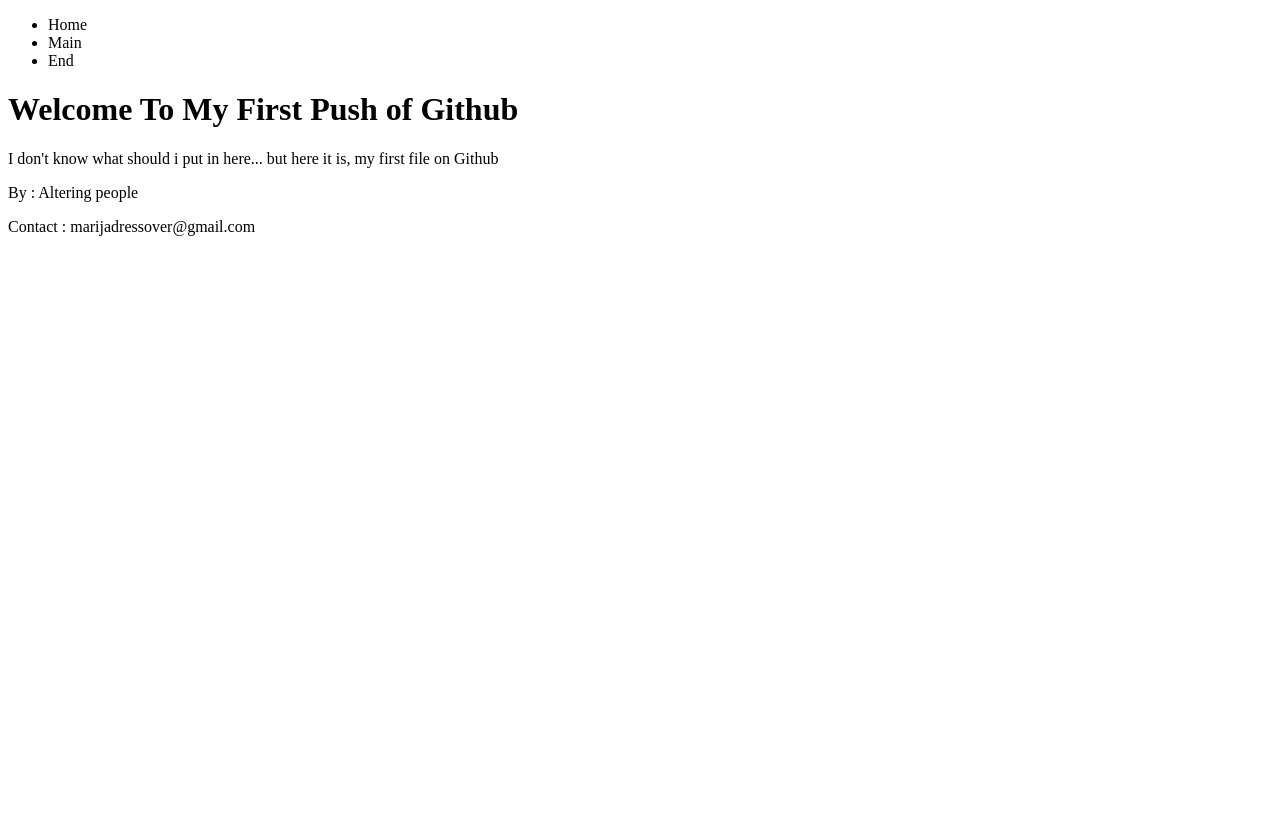
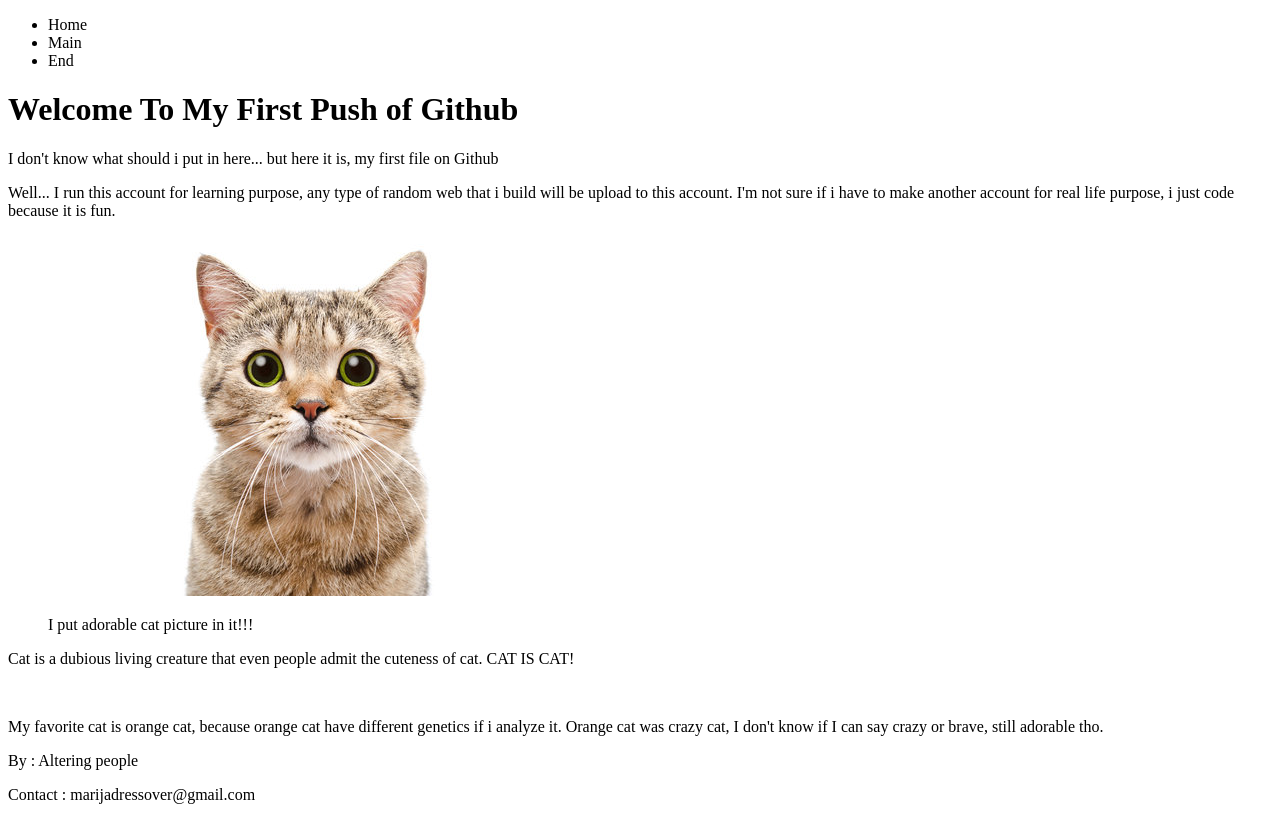
Before and after one commit to eqqiqiqi/My-First-Web-Basic-Publish, a plain HTML site: page index.html in a window 1280 px wide. Drawn offline with Linux system fonts and the light colour scheme.

Commit message:
Push img

```diff
--- a/index.html
+++ b/index.html
@@ -20,7 +20,24 @@
         <section id="first-word">
             <article>
                 <p>I don't know what should i put in here... but here it is, my first file on Github</p>
+                <p>Well... I run this account for learning purpose, any type of random web that i build will be upload to
+                    this account. I'm not sure if i have to make another account for real life purpose, i just code because it
+                    is fun.
+                </p>
             </article>
+            <figure>
+                <img src="/img/cat-with-white-background.jpeg">
+                <figcaption>
+                    <p>I put adorable cat picture in it!!!</p>
+                </figcaption>
+            </figure>
+            <aside>
+                <p>Cat is a dubious living creature that even people admit the cuteness of cat. CAT IS CAT!</p>
+                <br>
+                <p>My favorite cat is orange cat, because orange cat have different genetics if i analyze it.
+                    Orange cat was crazy cat, I don't know if I can say crazy or brave, still adorable tho.
+                </p>
+            </aside>
         </section>
     </main>
     <footer>
```
Also changed, not shown: img/cat-with-white-background.jpeg (added).
